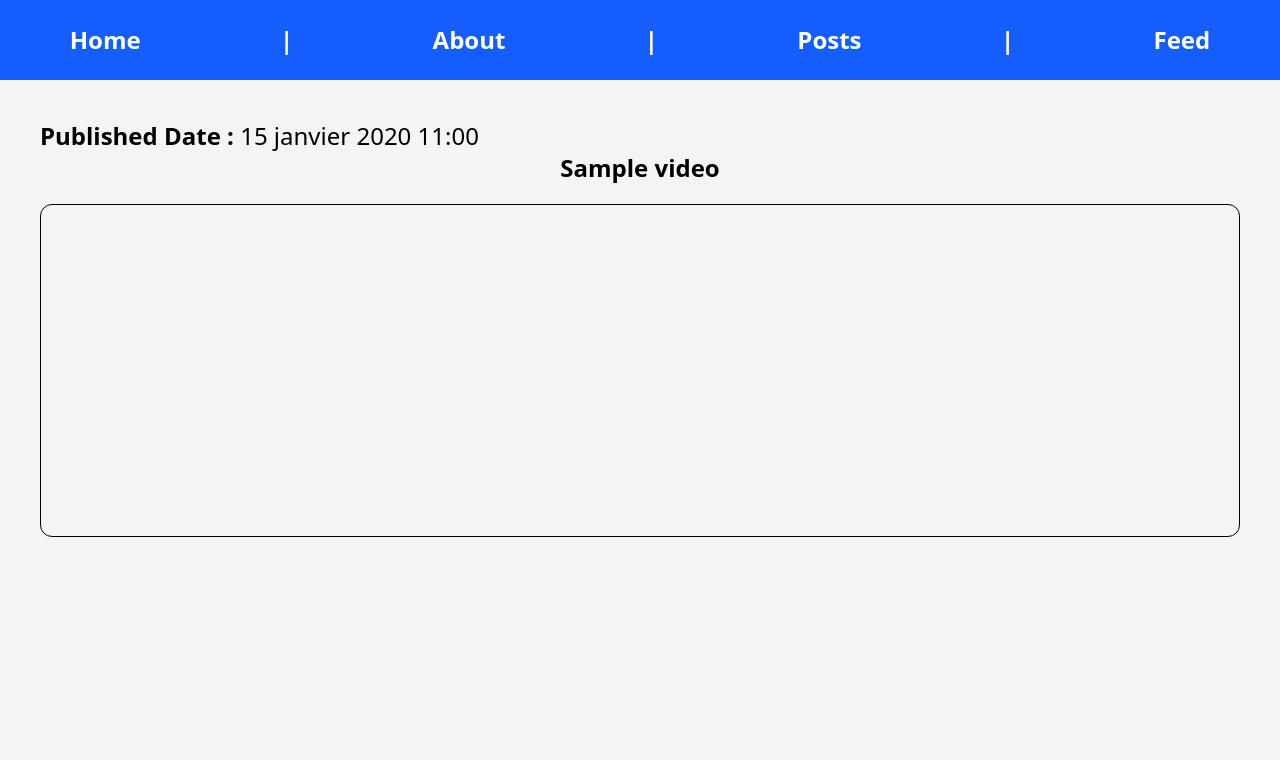
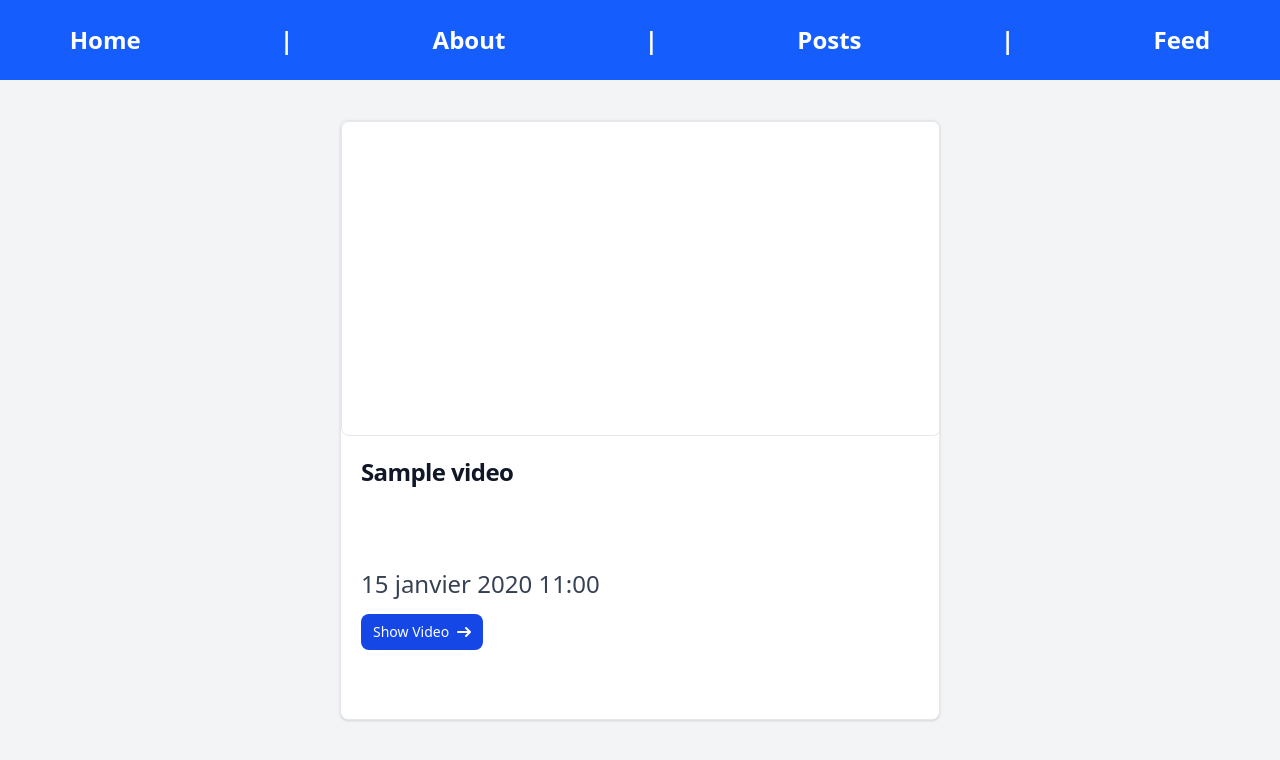
Before and after one commit to Nour-Noaxp/djangoproject, a Django app: page /show_video/1 in a window 1280 px wide. Shown: the top 760 px of the page. Run offline with Django 5.2, Linux system fonts and the light colour scheme; tables that the repository leaves empty hold one stand-in row (values such as "Sample post").

Commit message:
Added null condition false to some fields for models, eliminated unused code from models and views nd refactored templates using partials

```diff
--- a/blog/models.py
+++ b/blog/models.py
@@ -4,29 +4,21 @@ from django.utils import timezone
 
 class Post(models.Model):
   author = models.ForeignKey(settings.AUTH_USER_MODEL, on_delete=models.CASCADE)
-  title = models.CharField(max_length=200)
-  text = models.TextField()
+  title = models.CharField(max_length=200,null=False)
+  text = models.TextField(null=False)
   created_at = models.DateTimeField(auto_now_add=True)
   updated_at = models.DateTimeField(auto_now=True)
   published_date = models.DateTimeField(blank=True, null=True)
-
-  def publish(self):
-    self.published_date = timezone.now()
-    self.save()
 
   def __str__(self):
     return self.title
 
 class Video(models.Model):
-  name = models.CharField(max_length=200)
-  url = models.URLField(max_length=200)
+  name = models.CharField(max_length=200,null=False)
+  url = models.URLField(max_length=200,null=False)
   created_at = models.DateTimeField(auto_now_add=True)
   updated_at = models.DateTimeField(auto_now=True)
   published_date = models.DateTimeField(blank=True, null=True)
 
-  def publish(self):
-    self.published_date = timezone.now()
-    self.save()
-
   def __str__(self):
     return self.name
--- a/blog/templates/edit_video.html
+++ b/blog/templates/edit_video.html
@@ -14,7 +14,7 @@
     {% csrf_token %}
     <label
       class="font-bold"
-      for="video_name"
+      for="name"
       >Name :</label
     >
     <input
@@ -26,7 +26,7 @@
 
     <label
       class="font-bold"
-      for="video_url"
+      for="url"
       >Url</label
     >
     <input
--- a/blog/templates/new_video.html
+++ b/blog/templates/new_video.html
@@ -10,10 +10,10 @@
   <form action="/new_video/" method="post" class="max-w-2xl m-auto border border-gray-400 rounded-xl p-5">
     {% csrf_token %}
     <div class="flex flex-col gap-5 px-8 ">
-      <label for="Name" class="font-bold">Name :</label>
+      <label for="name" class="font-bold">Name :</label>
       <input type="text" name="name" class="bg-white border border-black"/>
 
-      <label for="Video_url" class="font-bold">Url :</label>
+      <label for="url" class="font-bold">Url :</label>
       <input type="url" name="url" class="bg-white border border-black"/>
 
       <label for="published_date" class="font-bold">Published Date :</label>
--- a/blog/templates/show_video.html
+++ b/blog/templates/show_video.html
@@ -4,19 +4,7 @@
 {% endblock %}
 <hr/>
 {% block content %}
-  <p><span class="font-bold">Published Date : </span>{{ video.published_date }} </p>
-  <div class="flex flex-col gap-5 max-w-7xl m-auto">
-    <h1 class="text-center font-bold text-2xl"> {{ video.name }} </h1>
-    <div class="border border border-black-400 rounded-xl px-4 py-2 flex justify-center">
-      <iframe
-      width="560"
-      height="315"
-      src="{{ video.url }}"
-      title="YouTube video player"
-      frameborder="0"
-      allow="accelerometer; autoplay; clipboard-write; encrypted-media; gyroscope; picture-in-picture; web-share"
-      referrerpolicy="strict-origin-when-cross-origin"
-      allowfullscreen></iframe>
-    </div>
-  </div>
+<div class="flex flex-col justify-center items-center">
+  {% include "video-partial.html" %}
+</div>
 {% endblock %}
--- /dev/null
+++ b/blog/templates/video-partial.html
@@ -0,0 +1,27 @@
+<!DOCTYPE html>
+<html lang="eng">
+  <div class="w-[600px] h-[600px] bg-white border border-gray-200 rounded-lg shadow-sm dark:bg-gray-800 dark:border-gray-700 mb-5">
+    <iframe
+    class="w-[600px] border border-gray-200 rounded-lg"
+    width="560"
+    height="315"
+    src="{{ element.url }}"
+    title="YouTube video player"
+    frameborder="0"
+    allow="accelerometer; autoplay; clipboard-write; encrypted-media; gyroscope; picture-in-picture; web-share"
+    referrerpolicy="strict-origin-when-cross-origin"
+    allowfullscreen>
+    </iframe>
+    <div class="p-5">
+      <h5 class="mb-2 text-2xl font-bold tracking-tight text-gray-900 dark:text-white">{{ element.name}}</h5>
+      <div class="mt-20">
+        <p class="mb-3 font-normal text-gray-700 dark:text-gray-400">{{ element.published_date}}</p>
+        <a href="{% url "show_video" element.id %}" class="inline-flex items-center px-3 py-2 text-sm font-medium text-center text-white bg-blue-700 rounded-lg hover:bg-blue-800 focus:ring-4 focus:outline-none focus:ring-blue-300 dark:bg-blue-600 dark:hover:bg-blue-700 dark:focus:ring-blue-800">
+            Show Video
+            <svg class="rtl:rotate-180 w-3.5 h-3.5 ms-2" aria-hidden="true" xmlns="http://www.w3.org/2000/svg" fill="none" viewBox="0 0 14 10">
+                <path stroke="currentColor" stroke-linecap="round" stroke-linejoin="round" stroke-width="2" d="M1 5h12m0 0L9 1m4 4L9 9"/>
+            </svg>
+        </a>
+      </div>
+    </div>
+</html>
--- a/blog/views.py
+++ b/blog/views.py
@@ -35,12 +35,9 @@ def feed(request):
     element.is_video = hasattr(element, "url")
   return render(request, "feed.html", {"content": content})
 
-def get_date(element):
-  return element.published_date
-
 def show(request, post_id):
   post = Post.objects.get(pk=post_id)
-  return render(request, "show.html", {"post": post})
+  return render(request, "show.html", {"element": post})
 
 def delete(request, post_id):
   post = Post.objects.get(pk=post_id)
@@ -73,7 +70,7 @@ def new_video(request):
 
 def show_video(request, video_id):
   video = Video.objects.get(pk=video_id)
-  return render(request, "show_video.html", {"video": video})
+  return render(request, "show_video.html", {"element": video})
 
 def delete_video(request, video_id):
   video = Video.objects.get(pk=video_id)
```
Also changed, not shown: blog/templates/feed.html (+3 -44 lines), blog/templates/post-partial.html (added, +21 -0 lines), blog/templates/show.html (+3 -10 lines).
